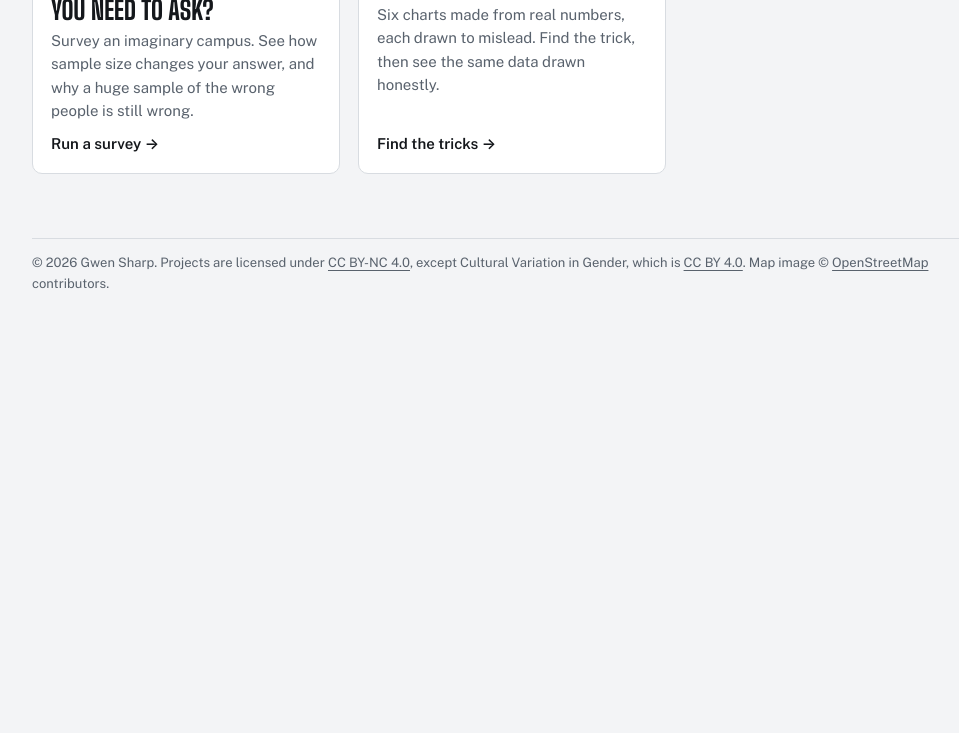
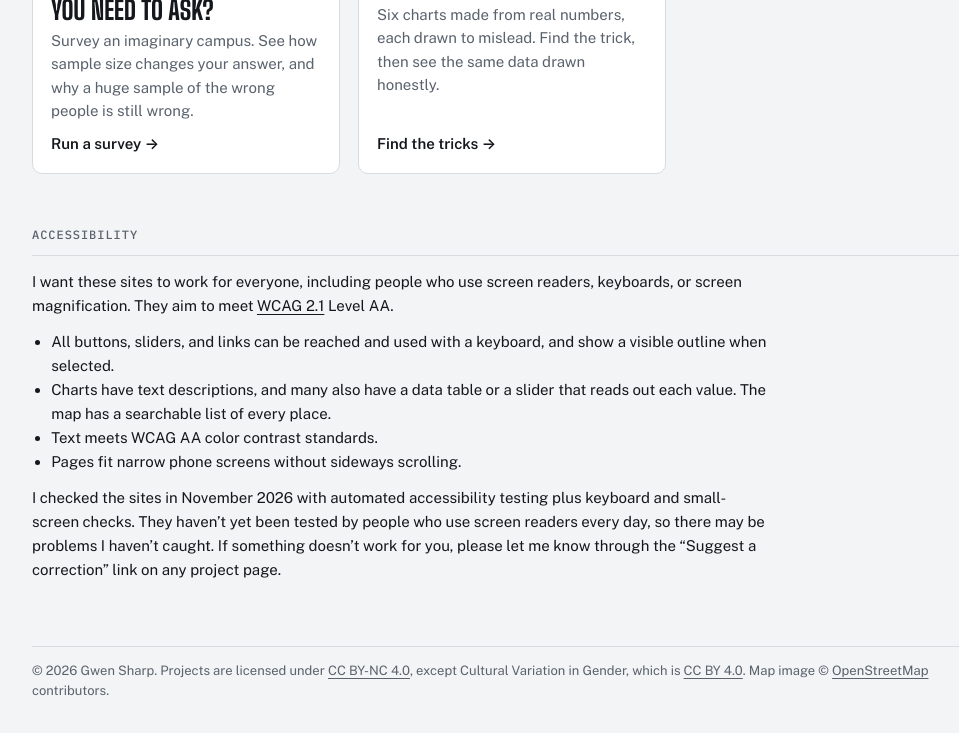
Before and after one commit to gsharpokie/gsharpokie.github.io, a plain HTML site: page index.html in a window 1280 px wide. Shown: the part 3138-3871 px from the top of the page, without its empty margins (128-1087 px from the left). Before the commit the page ends 3488 px from the top, so only its background shows below. Drawn offline with nearby package versions, Linux system fonts and the light colour scheme.

Commit message:
Add accessibility statement
Co-Authored-By: Claude Opus 5.5 <noreply@anthropic.com>
Claude-Session: https://claude.ai/code/session_01U3SuqsaocVPmpa2nCYoif3

```diff
--- a/index.html
+++ b/index.html
@@ -50,6 +50,9 @@ footer{margin-top:64px;padding-top:14px;border-top:1px solid var(--line);font-si
 
 /* Main landmark for screen readers; keeps the same spacing as before. */
 .wrap-main { display: block; }
+.a11y p,.a11y li{font-size:15px;line-height:1.6;max-width:46rem}
+.a11y ul{padding-left:1.2rem;margin:0 0 12px}
+.a11y p{margin:0 0 12px}
 </style>
 </head>
 <body>
@@ -211,6 +214,17 @@ footer{margin-top:64px;padding-top:14px;border-top:1px solid var(--line);font-si
     </a>
   </div>
 
+  <section class="a11y" aria-labelledby="a11y">
+    <h2 id="a11y">Accessibility</h2>
+    <p>I want these sites to work for everyone, including people who use screen readers, keyboards, or screen magnification. They aim to meet <a href="https://www.w3.org/TR/WCAG21/" target="_blank" rel="noopener">WCAG 2.1</a> Level AA.</p>
+    <ul>
+      <li>All buttons, sliders, and links can be reached and used with a keyboard, and show a visible outline when selected.</li>
+      <li>Charts have text descriptions, and many also have a data table or a slider that reads out each value. The map has a searchable list of every place.</li>
+      <li>Text meets WCAG AA color contrast standards.</li>
+      <li>Pages fit narrow phone screens without sideways scrolling.</li>
+    </ul>
+    <p>I checked the sites in November 2026 with automated accessibility testing plus keyboard and small-screen checks. They haven’t yet been tested by people who use screen readers every day, so there may be problems I haven’t caught. If something doesn’t work for you, please let me know through the “Suggest a correction” link on any project page.</p>
+  </section>
   </main>
   <footer>© 2026 Gwen Sharp. Projects are licensed under <a href="https://creativecommons.org/licenses/by-nc/4.0/" target="_blank" rel="noopener">CC BY-NC 4.0</a>, except Cultural Variation in Gender, which is <a href="https://creativecommons.org/licenses/by/4.0/" target="_blank" rel="noopener">CC BY 4.0</a>. Map image © <a href="https://www.openstreetmap.org/copyright" target="_blank" rel="noopener">OpenStreetMap</a> contributors.</footer>
 </div>
```
